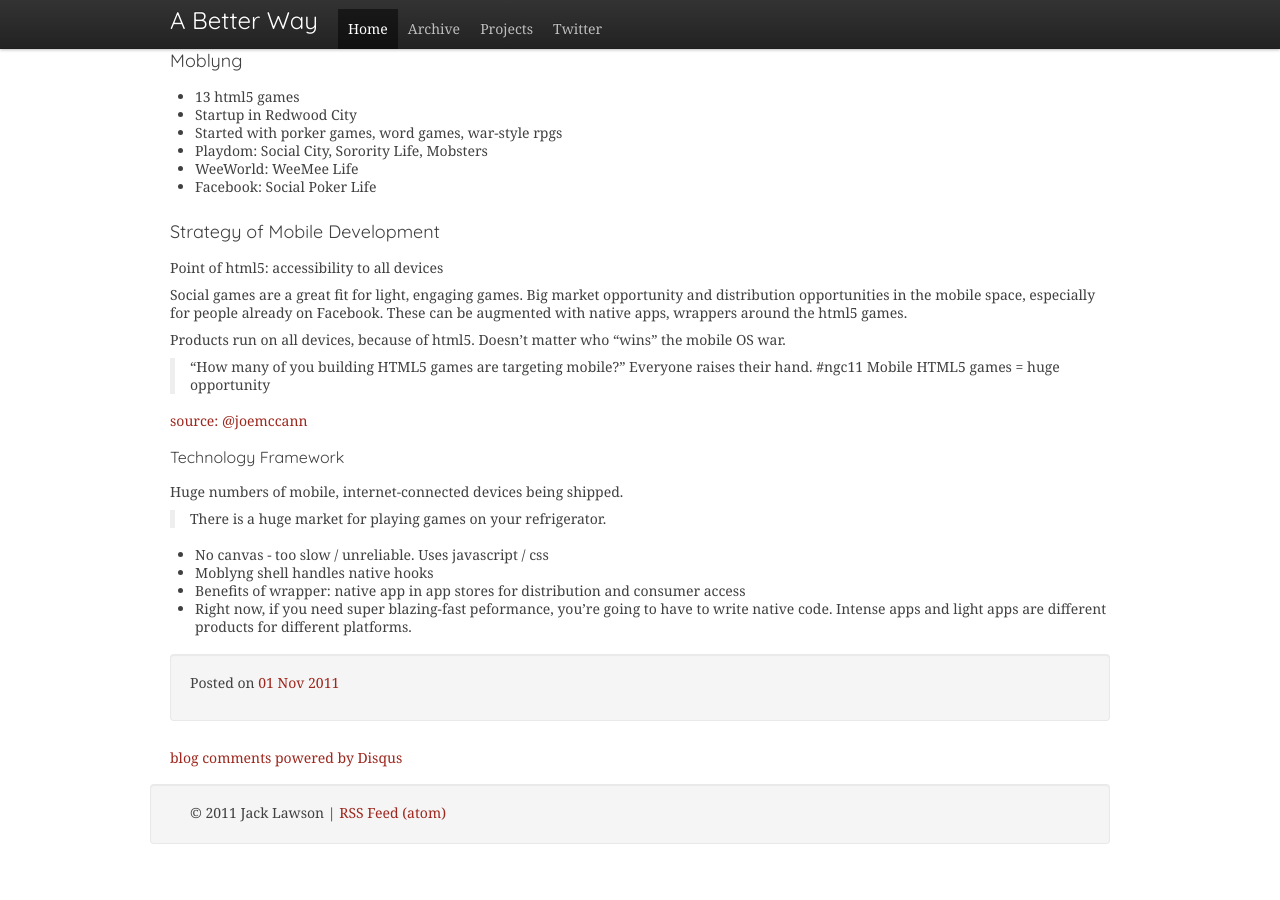
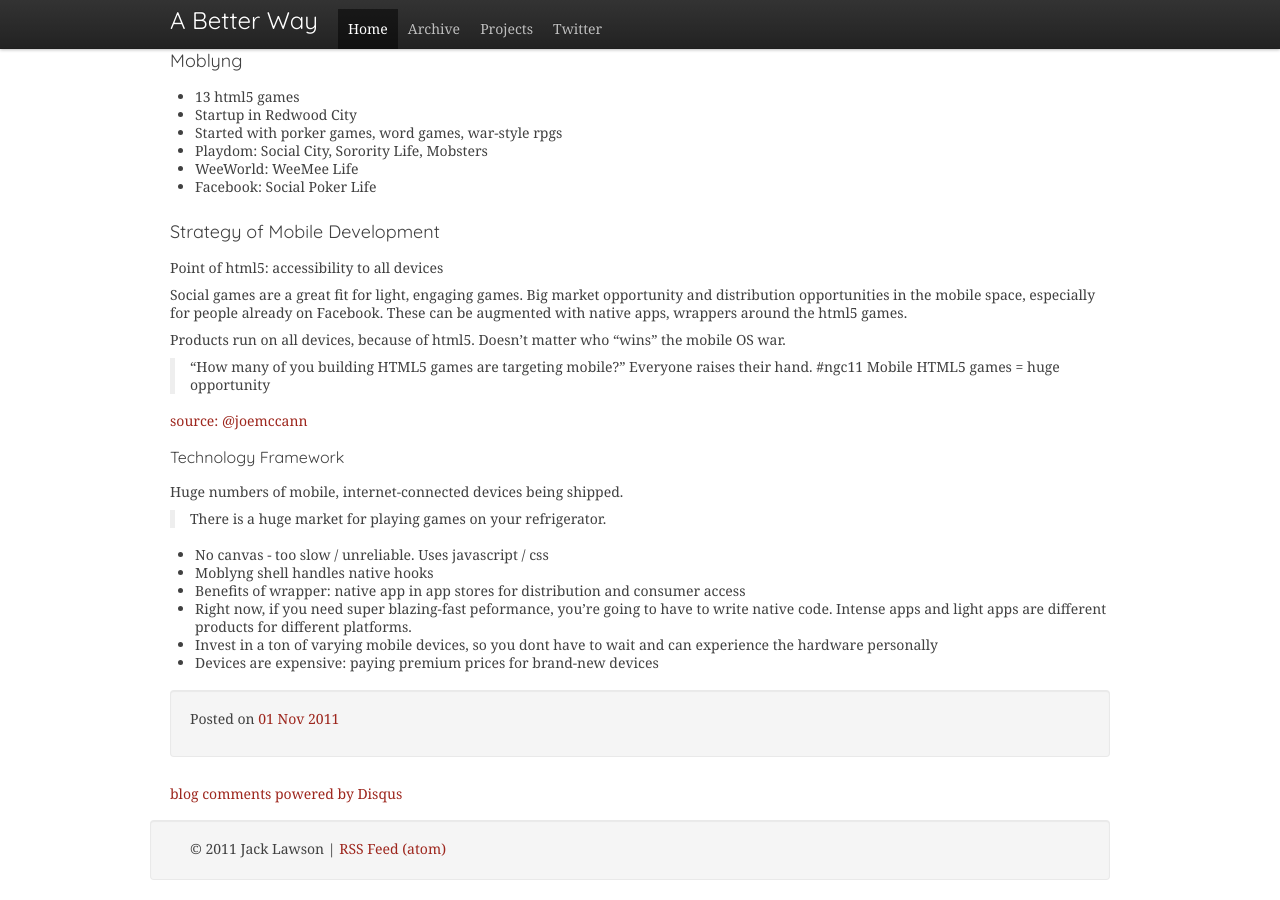
Before and after one commit to ajacksified/ajacksified.github.com, a Jekyll site: the page built from _posts/2011-11-01-new-game-conf-liveblog.markdown, in a window 1280 px wide and 900 px high, scrolled down 2767 px. Built offline with Jekyll 4.4.1, drawn with Linux system fonts in a browser that asks for light colours; nearby versions of some CDN libraries; some web fonts are replaced; comment, search, counter and statistics services are not loaded; before the commit the page ends 3631 px from its top, so only the background shows below that.

Commit message:
Session 3

```diff
--- a/_posts/2011-11-01-new-game-conf-liveblog.markdown
+++ b/_posts/2011-11-01-new-game-conf-liveblog.markdown
@@ -193,3 +193,6 @@
 * Right now, if you need super blazing-fast peformance, you're going to have to
   write native code. Intense apps and light apps are different products for
   different platforms.
+* Invest in a ton of varying mobile devices, so you dont have to wait and can
+  experience the hardware personally
+* Devices are expensive: paying premium prices for brand-new devices
```
